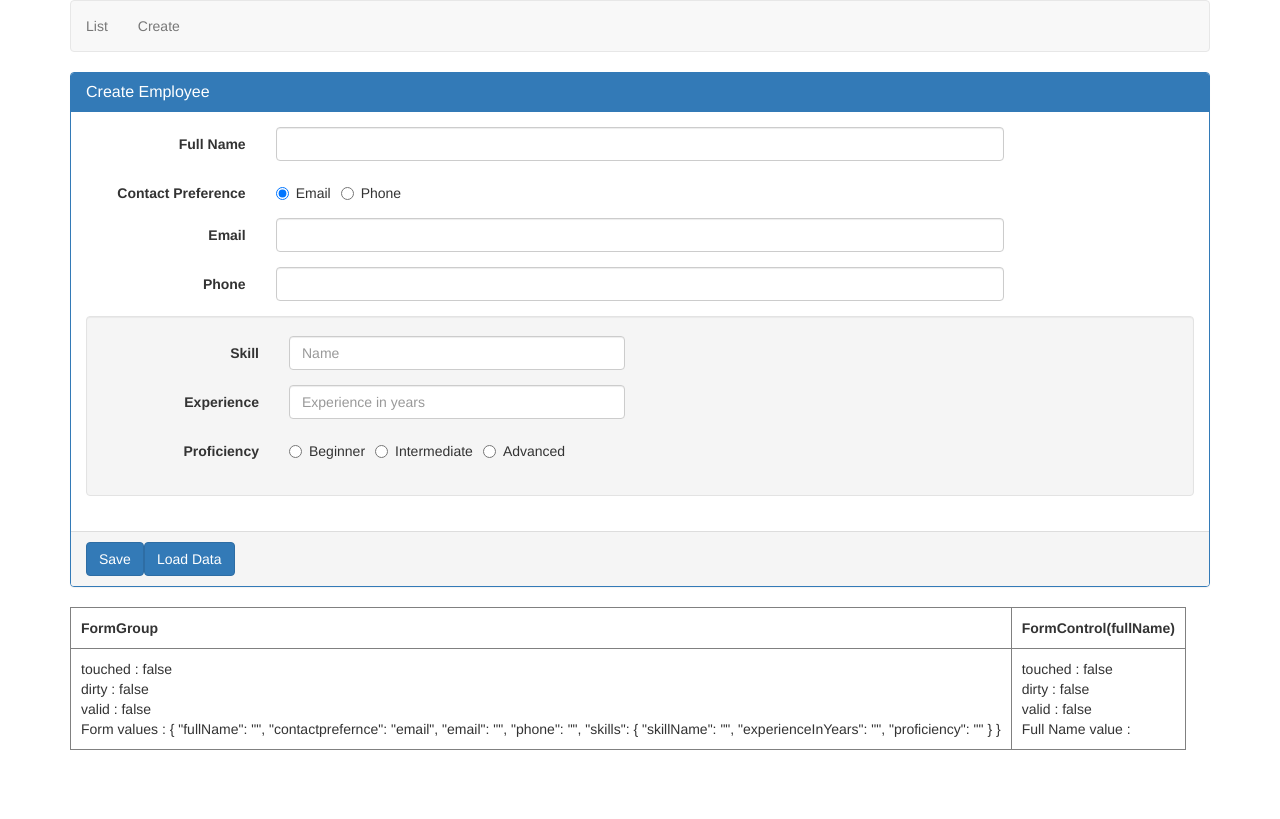
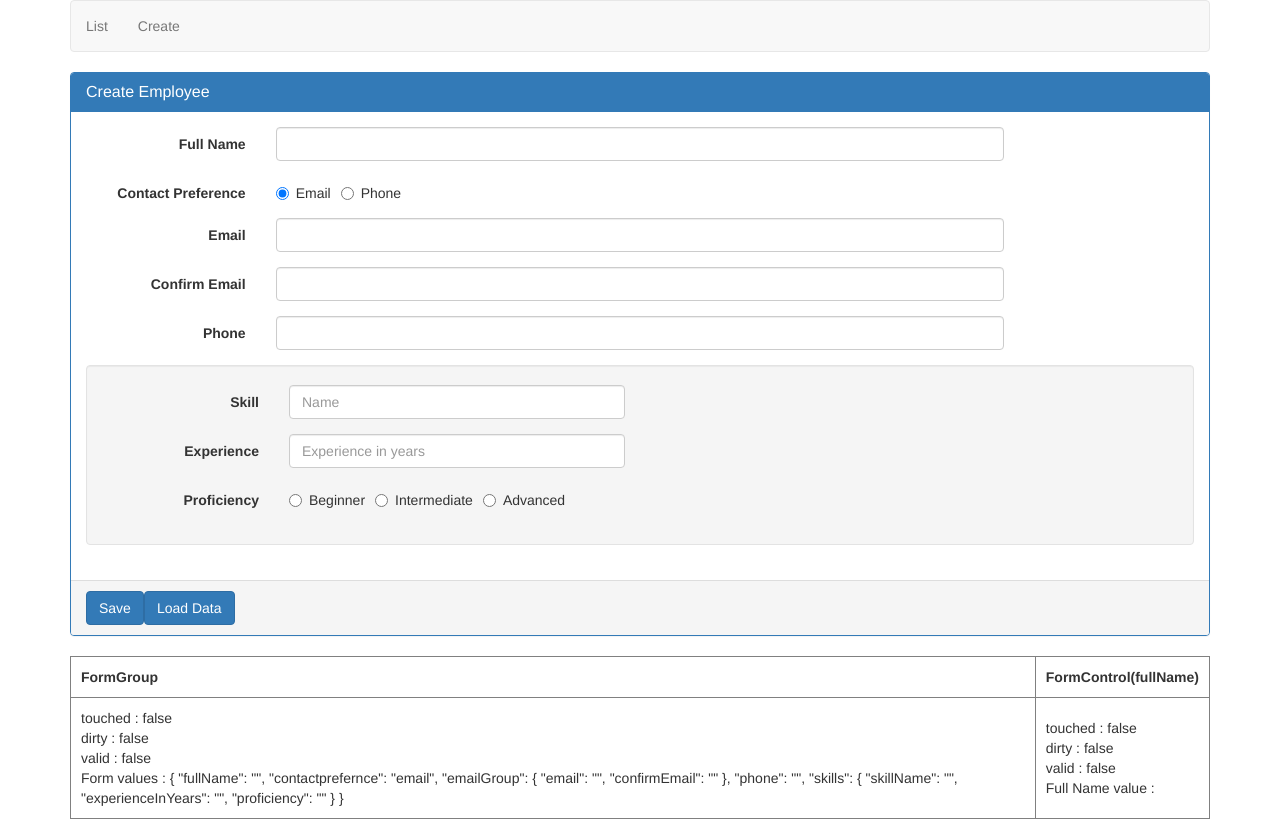
Before and after one commit to mahith-code/Angular2024, an Angular app: page /create in a window 1280 px wide. Built offline with nearby package versions, Linux system fonts and the light colour scheme.

Commit message:
Reactive forms validation done

```diff
--- a/src/app/Employee/create-employee.component.html
+++ b/src/app/Employee/create-employee.component.html
@@ -31,6 +31,7 @@
             </div>
         </div>
 
+        <div formGroupName="emailGroup">
         <div class="form-group" [ngClass]="{'has-error': formErrors.email}">
             <label class="col-sm-2 control-label" for="email">Email</label>
             <div class="col-sm-8">
@@ -40,6 +41,19 @@
                 </span>
             </div>
         </div>
+
+
+        <div class="form-group" [ngClass]="{'has-error': formErrors.confirmEmail || formErrors.emailGroup }">
+            <label class="col-sm-2 control-label" for="confirmEmail">Confirm Email</label>
+            <div class="col-sm-8">
+                <input id="confirmEmail" type="text" formControlName="confirmEmail" class="form-control" (blur)="logValidationErrors()" >
+                <span class="help-block" *ngIf="formErrors.confirmEmail || formErrors.emailGroup">
+                    {{formErrors.confirmEmail ? formErrors.confirmEmail  : formErrors.emailGroup }}
+                </span>
+            </div>
+        </div>
+    </div>
+
         <div class="form-group" [ngClass]="{'has-error': formErrors.phone}">
             <label class="col-sm-2 control-label" for="phone">Phone</label>
             <div class="col-sm-8">
--- a/src/app/Employee/create-employee.component.ts
+++ b/src/app/Employee/create-employee.component.ts
@@ -1,78 +1,107 @@
 import { Component, OnInit } from '@angular/core';
-import { FormGroup, FormControl, ReactiveFormsModule, FormBuilder, Validators, AbstractControl} from '@angular/forms';
-import { retry } from 'rxjs';
+import {
+  FormGroup,
+  FormControl,
+  ReactiveFormsModule,
+  FormBuilder,
+  Validators,
+  AbstractControl,
+} from '@angular/forms';
+import { CustomValidators } from '../shared/custom.validators';
 
 @Component({
   selector: 'app-create-employee',
   templateUrl: './create-employee.component.html',
-  styleUrl: './create-employee.component.css'
+  styleUrl: './create-employee.component.css',
 })
-export class CreateEmployeeComponent implements OnInit{
+export class CreateEmployeeComponent implements OnInit {
   employeeForm!: FormGroup;
 
-
-
-
-validationMessages:any = {
-  'fullName': {
-    'required':'Full name is required',
-    'minlength':'Full name must be greater than 2 characters',
-    'maxlength' : 'Full name must be less than 10 characters'
+  validationMessages: any = {
+    fullName: {
+      required: 'Full name is required',
+      minlength: 'Full name must be greater than 2 characters',
+      maxlength: 'Full name must be less than 10 characters',
     },
-  'email': {
-    'required': 'Email is required',
-    'emailDomain': 'Email domain should be quickfms.com'
+    email: {
+      required: 'Email is required',
+      emailDomain: 'Email domain should be quickfms.com',
     },
-  'phone': {
-    'required': 'Phone is required'
+    confirmEmail: {
+      required: 'Confirm Email is required',
+      emailDomain: 'Email domain should be quickfms.com',
     },
-    'skillName' :{
-      'required':'Skill Name is required'
-    },
-    'experienceInYears':{
-      'required':'Experience is required',
+    emailGroup: {
+      emailMismatch: 'Email and Confirm email do not match'
     },
 
-    'proficiency': {
-      'required':'Proficiency is required'
-    }
+    phone: {
+      required: 'Phone is required',
+    },
+    skillName: {
+      required: 'Skill Name is required',
+    },
+    experienceInYears: {
+      required: 'Experience is required',
+    },
 
+    proficiency: {
+      required: 'Proficiency is required',
+    },
   };
 
   formErrors: any = {
-  'fullName' : '',
-  'email' : '',
-  'phone' : '',
-  'skillName' : '',
-  'experienceInYears' : '',
-  'proficiency' : '',
+    fullName: '',
+    email: '',
+    confirmEmail:'',
+    emailGroup: '',
+    phone: '',
+    skillName: '',
+    experienceInYears: '',
+    proficiency: '',
   };
 
   constructor(private fb: FormBuilder) {}
 
   ngOnInit() {
     this.employeeForm = this.fb.group({
-      fullName:['',[Validators.required, Validators.minLength(2) , Validators.maxLength(10)]],
-      contactprefernce:['email'],
-      email:['', [Validators.required, emailDomain('quickfms.com')]],
-      phone : [''],
+      fullName: [
+        '',
+        [
+          Validators.required,
+          Validators.minLength(2),
+          Validators.maxLength(10),
+        ],
+      ],
+      contactprefernce: ['email'],
+      emailGroup: this.fb.group({
+        email: [
+          '',
+          [Validators.required, CustomValidators.emailDomain('quickfms.com')],
+        ],
+        confirmEmail: ['', Validators.required],
+      },{validator: matchEmail} ),
+
+      phone: [''],
       skills: this.fb.group({
-        skillName :['', Validators.required],
-        experienceInYears:['', Validators.required],
-        proficiency:['', Validators.required],
-      })
+        skillName: ['', Validators.required],
+        experienceInYears: ['', Validators.required],
+        proficiency: ['', Validators.required],
+      }),
     });
 
-    this.employeeForm.get('contactprefernce')?.valueChanges.subscribe((data:string)=> {
+    this.employeeForm
+      .get('contactprefernce')
+      ?.valueChanges.subscribe((data: string) => {
         this.OnContactPreferenceChange(data);
       });
-    this.employeeForm.valueChanges.subscribe((data)=> {
-      this.logValidationErrors(this.employeeForm)
+    this.employeeForm.valueChanges.subscribe((data) => {
+      this.logValidationErrors(this.employeeForm);
     });
   }
 
-  OnContactPreferenceChange(selectedvalue:string) {
-    const phonecontrol= this.employeeForm.get('phone');
+  OnContactPreferenceChange(selectedvalue: string) {
+    const phonecontrol = this.employeeForm.get('phone');
     if (selectedvalue === 'phone') {
       phonecontrol?.setValidators(Validators.required);
     } else {
@@ -81,28 +110,30 @@ formErrors: any = {
     phonecontrol?.updateValueAndValidity();
   }
 
-  logValidationErrors(group: FormGroup = this.employeeForm):void {
-    Object.keys(group.controls).forEach((key:string) => {
+  logValidationErrors(group: FormGroup = this.employeeForm): void {
+    Object.keys(group.controls).forEach((key: string) => {
       const abstractControl = group.get(key);
-
-      if(abstractControl instanceof FormGroup) {
-        this.logValidationErrors(abstractControl);
-
-      } else {
       this.formErrors[key] = '';
-        if(abstractControl && !abstractControl.valid && (abstractControl.touched || abstractControl.dirty)) {
+      if (
+        abstractControl &&
+        !abstractControl.valid &&
+        (abstractControl.touched || abstractControl.dirty)
+      ) {
         const messages = this.validationMessages[key];
 
-          for(const errorKey in abstractControl.errors) {
-            if(errorKey) {
+        for (const errorKey in abstractControl.errors) {
+          if (errorKey) {
             this.formErrors[key] += messages[errorKey] + ' ';
           }
-          };
         }
+      }
+
+      if (abstractControl instanceof FormGroup) {
+        this.logValidationErrors(abstractControl);
       }
     });
   }
-  onLoadData():void {
+  onLoadData(): void {
     // this.logValidationErrors(this.employeeForm);
     // console.log(this.formErrors);
   }
@@ -111,21 +142,17 @@ formErrors: any = {
     console.log(this.employeeForm.touched);
     console.log(this.employeeForm.value);
     console.log(this.employeeForm.controls['fullName'].touched);
-    console.log(this.employeeForm.get('fullName')?.value)
-
+    console.log(this.employeeForm.get('fullName')?.value);
+  }
 }
 
+function matchEmail(group:AbstractControl): { [key:string]:any} | null {
+  const emailControl = group.get('email');
+  const ConfirmemailControl = group.get('confirmEmail');
+
+  if (emailControl?.value === ConfirmemailControl?.value || ConfirmemailControl?.pristine ){
+    return null
+  } else {
+    return {'emailMismatch': true}
   }
-
- function emailDomain(domainName: string) {
- return (control: AbstractControl): {[key:string]: any} | null => {
-  const email : string = control.value;
-  const domain = email.substring(email.lastIndexOf('@') +1);
-   if (email === '' || domain.toLocaleLowerCase() === domainName.toLocaleLowerCase()) {
-    return null;
-   } else {
-      return {'emailDomain' : true}
 }
-   };
-
-  }
--- /dev/null
+++ b/src/app/shared/custom.validators.ts
@@ -0,0 +1,18 @@
+import { AbstractControl } from '@angular/forms';
+
+export class CustomValidators {
+  static emailDomain(domainName: string) {
+    return (control: AbstractControl): { [key: string]: any } | null => {
+      const email: string = control.value;
+      const domain = email.substring(email.lastIndexOf('@') + 1);
+      if (
+        email === '' ||
+        domain.toLocaleLowerCase() === domainName.toLocaleLowerCase()
+      ) {
+        return null;
+      } else {
+        return { emailDomain: true };
+      }
+    };
+  }
+}
```
Lines whose indentation alone changed are shown as unchanged.
